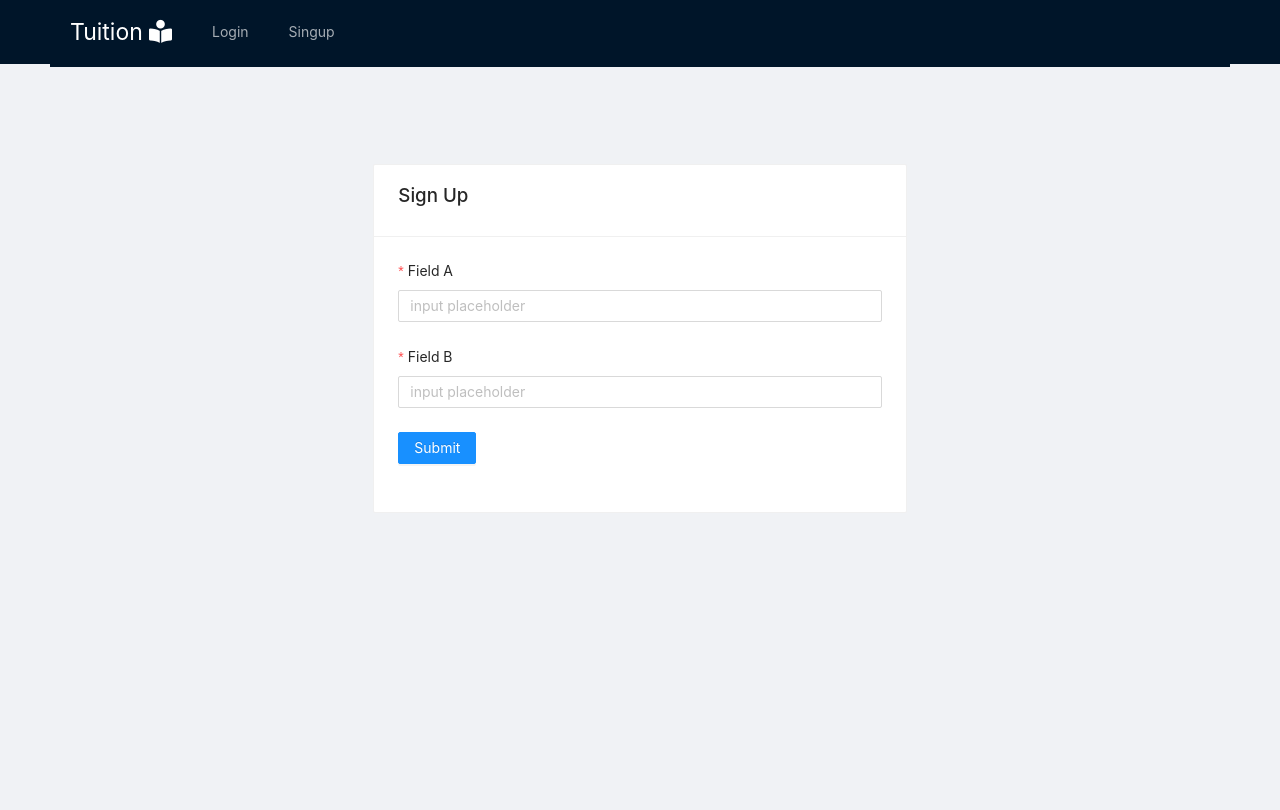
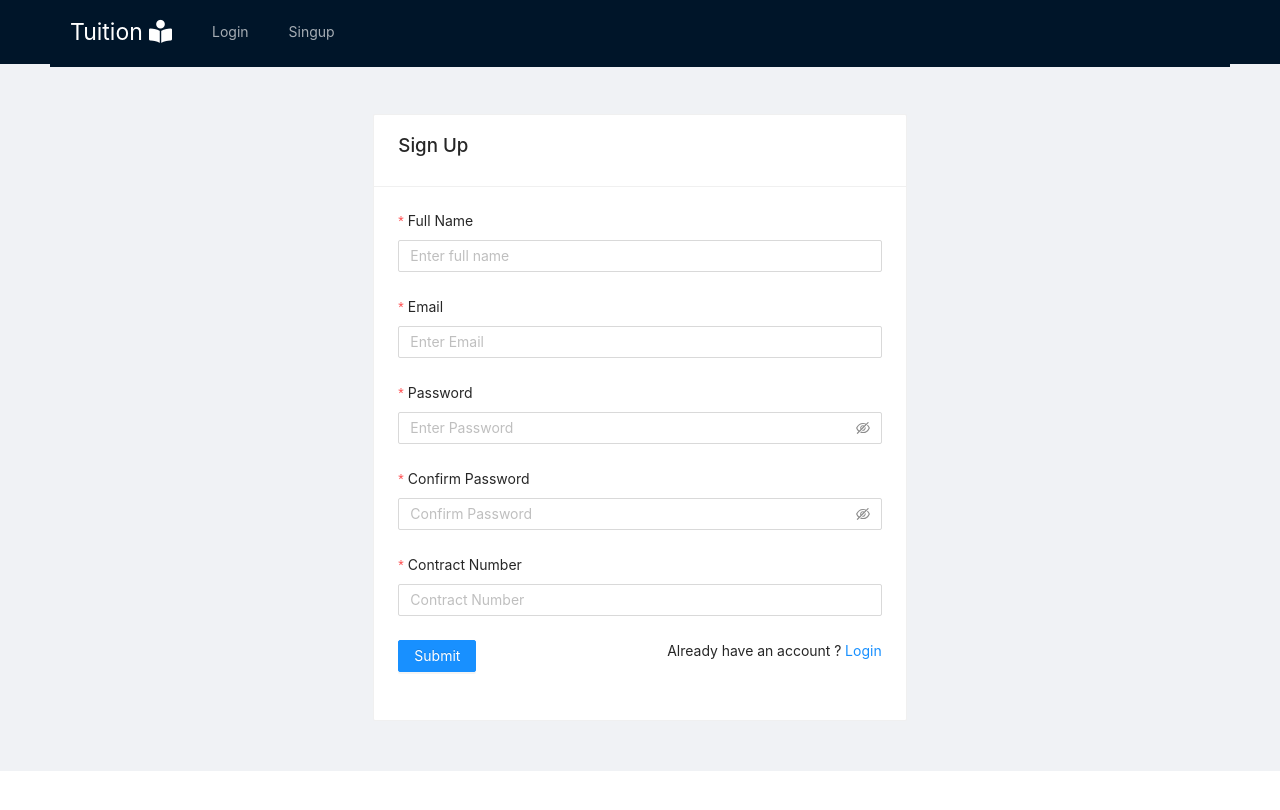
Before and after one commit to dev-khalid/Student-Management, a React (Create React App) app in the folder client/: page /signup in a window 1280 px wide. Shown: the top 810 px of the page. Built offline with nearby package versions, Linux system fonts and the light colour scheme; no server answers.

Commit message:
loginsignup

```diff
--- a/client/package.json
+++ b/client/package.json
@@ -2,6 +2,7 @@
   "name": "client",
   "version": "0.1.0",
   "private": true,
+  "proxy": "https://localhost:5000/",
   "dependencies": {
     "@fortawesome/fontawesome-svg-core": "^1.3.0",
     "@fortawesome/free-solid-svg-icons": "^6.0.0",
@@ -10,6 +11,7 @@
     "@testing-library/react": "^12.1.2",
     "@testing-library/user-event": "^13.5.0",
     "antd": "^4.18.7",
+    "axios": "^0.26.0",
     "react": "^17.0.2",
     "react-dom": "^17.0.2",
     "react-redux": "^7.2.6",
--- a/client/src/App.js
+++ b/client/src/App.js
@@ -1,6 +1,6 @@
-import React, { useState } from 'react';
+import React, { useEffect, useState } from 'react';
 import { BrowserRouter, Routes, Route } from 'react-router-dom';
-
+import axios from 'axios';
 import { Layout, Menu, Breadcrumb } from 'antd';
 
 import Home from './components/Home';
@@ -15,7 +15,13 @@ const { Header, Content, Sider } = Layout;
 
 const App = () => {
   const [loggedIn, sL] = useState(false);
-
+  useEffect(() => {
+    const fun = async () => {
+      const {data} = await axios.get('api');
+      console.log(data);
+    };
+    fun();
+  }, []);
   return (
     <Layout>
       <BrowserRouter>
--- a/client/src/components/Login.js
+++ b/client/src/components/Login.js
@@ -1,9 +1,61 @@
-import React from 'react'
+import React, { useState } from 'react';
+import { Link } from 'react-router-dom';
+import { Row, Col, Form, Input, Button, Card } from 'antd';
+const Login = () => {
+  const [name, setName] = useState('');
+  const [email, setEmail] = useState('');
+  const [password, setPassword] = useState('');
+  const [confirmPassword, setConfirmPassword] = useState('');
+  const [contract, setContract] = useState('');
 
-const Login = () => {
+  const submitHandler = () => {
+    if (password == confirmPassword) console.log('form submitted');
+    //now make the api call and register the user .
+  };
   return (
-    <div>Login</div>
-  )
-}
+    <Row
+      style={{
+        minHeight: '100vh',
+        paddingBottom: '50px',
+        paddingTop: '50px',
+      }}
+    >
+      <Col
+        xs={{ span: 16, offset: 4 }}
+        lg={{ span: 10, offset: 7 }}
+        md={{ span: 12, offset: 6 }}
+      >
+        <Card title={<h3>Login</h3>} hoverable>
+          <Form layout="vertical" onFinish={submitHandler}>
+            <Form.Item label="Email" required>
+              <Input
+                type="email"
+                placeholder="Enter Email"
+                value={email}
+                onChange={(e) => setEmail(e.target.value)}
+              />
+            </Form.Item>
+            <Form.Item label="Password" required>
+              <Input.Password
+                placeholder="Enter Password"
+                value={password}
+                onChange={(e) => setPassword(e.target.value)}
+              />
+            </Form.Item>
 
-export default Login
+            <Form.Item>
+              <Button type="primary" htmlType="submit">
+                Submit
+              </Button>
+              <span style={{ float: 'right' }}>
+                Don't have an account ? <Link to="/signup">Sign Up</Link>
+              </span>
+            </Form.Item>
+          </Form>
+        </Card>
+      </Col>
+    </Row>
+  );
+};
+
+export default Login;
--- a/client/src/components/Signup.js
+++ b/client/src/components/Signup.js
@@ -1,12 +1,22 @@
-import React from 'react';
-import { Row, Col, Form, Input, Button, Card,   } from 'antd';
+import React, { useState } from 'react';
+import { Link } from 'react-router-dom';
+import { Row, Col, Form, Input, Button, Card } from 'antd';
 const Signup = () => {
+  const [name, setName] = useState('');
+  const [email, setEmail] = useState('');
+  const [password, setPassword] = useState('');
+  const [confirmPassword, setConfirmPassword] = useState('');
+  const [contract, setContract] = useState('');
+
+  const submitHandler = () => {
+    if (password == confirmPassword) console.log('form submitted');
+    //now make the api call and register the user .
+  };
   return (
     <Row
       style={{
-        minHeight: '100vh',
-        paddingBottom: '100px',
-        paddingTop: '100px',
+        paddingBottom: '50px',
+        paddingTop: '50px',
       }}
     >
       <Col
@@ -15,15 +25,50 @@ const Signup = () => {
         md={{ span: 12, offset: 6 }}
       >
         <Card title={<h3>Sign Up</h3>} hoverable>
-          <Form layout="vertical">
-            <Form.Item label="Field A" required>
-              <Input placeholder="input placeholder" />
+          <Form layout="vertical" onFinish={submitHandler}>
+            <Form.Item label="Full Name" required>
+              <Input
+                placeholder="Enter full name"
+                value={name}
+                onChange={(e) => setName(e.target.value)}
+              />
             </Form.Item>
-            <Form.Item label="Field B" required>
-              <Input placeholder="input placeholder" />
+            <Form.Item label="Email" required>
+              <Input
+                type="email"
+                placeholder="Enter Email"
+                value={email}
+                onChange={(e) => setEmail(e.target.value)}
+              />
+            </Form.Item>
+            <Form.Item label="Password" required>
+              <Input.Password
+                placeholder="Enter Password"
+                value={password}
+                onChange={(e) => setPassword(e.target.value)}
+              />
+            </Form.Item>
+            <Form.Item label="Confirm Password" required>
+              <Input.Password
+                placeholder="Confirm Password"
+                value={confirmPassword}
+                onChange={(e) => setConfirmPassword(e.target.value)}
+              />
+            </Form.Item>
+            <Form.Item label="Contract Number" required>
+              <Input
+                placeholder="Contract Number"
+                value={contract}
+                onChange={(e) => setContract(e.target.value)}
+              />
             </Form.Item>
             <Form.Item>
-              <Button type="primary">Submit</Button>
+              <Button type="primary" htmlType="submit">
+                Submit
+              </Button>
+              <span style={{ float: 'right' }}>
+                Already have an account ? <Link to="/login">Login</Link>
+              </span>
             </Form.Item>
           </Form>
         </Card>
```
Also changed, not shown: 2 other files (tests, documents, lock files or other folders).
